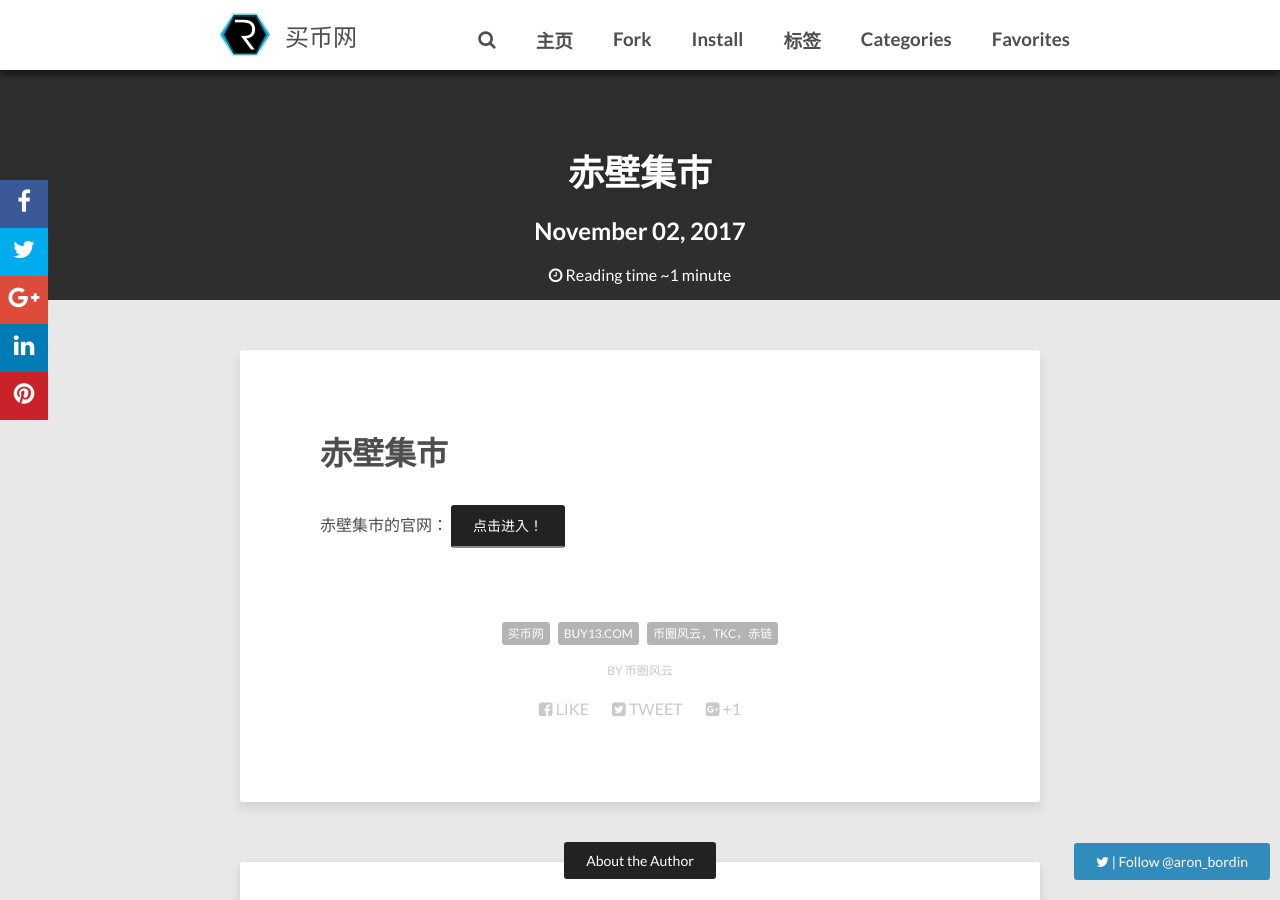
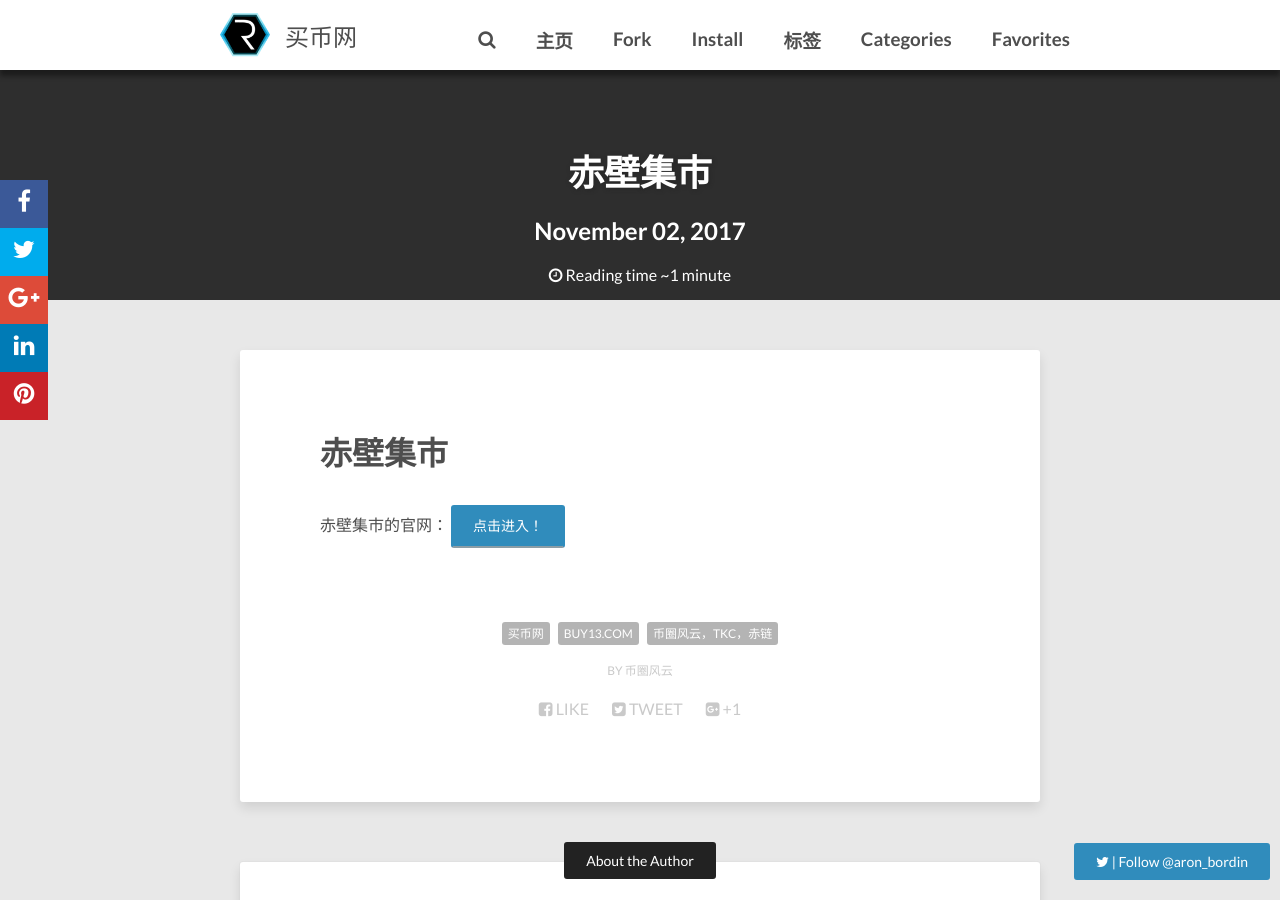
Before and after one commit to lijx127/buy13, a Jekyll site: the page built from _posts/2017-11-02-1.md, in a window 1280 px wide and 900 px high. Built offline with Jekyll 4.4.1, drawn with Linux system fonts in a browser that asks for light colours.

Commit message:
Update 2017-11-02-1.md

```diff
--- a/_posts/2017-11-02-1.md
+++ b/_posts/2017-11-02-1.md
@@ -6,4 +6,4 @@
 categories: [sample, intro]
 ---
 赤壁集市的官网：
-<a href="https://market.tangkc.com/" class="btn">点击进入！</a>
+<a href="https://market.tangkc.com/" class="btn btn-info">点击进入！</a>
```
